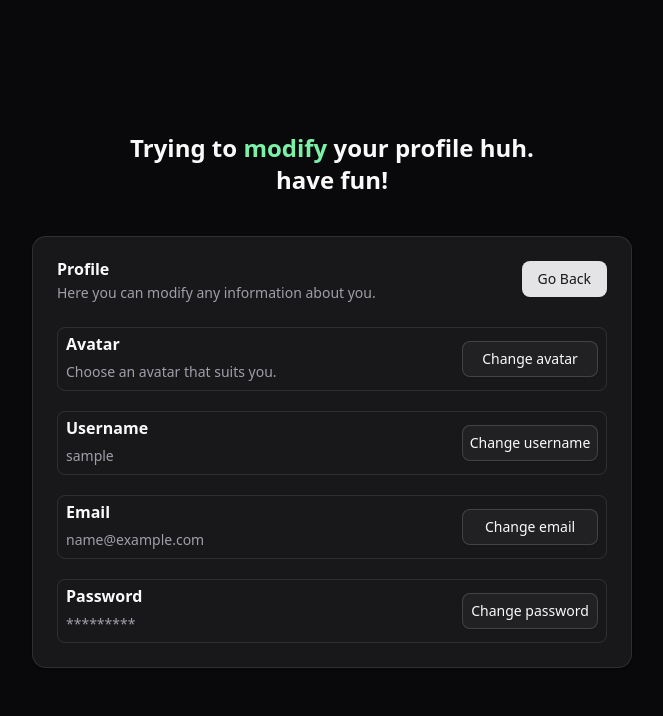
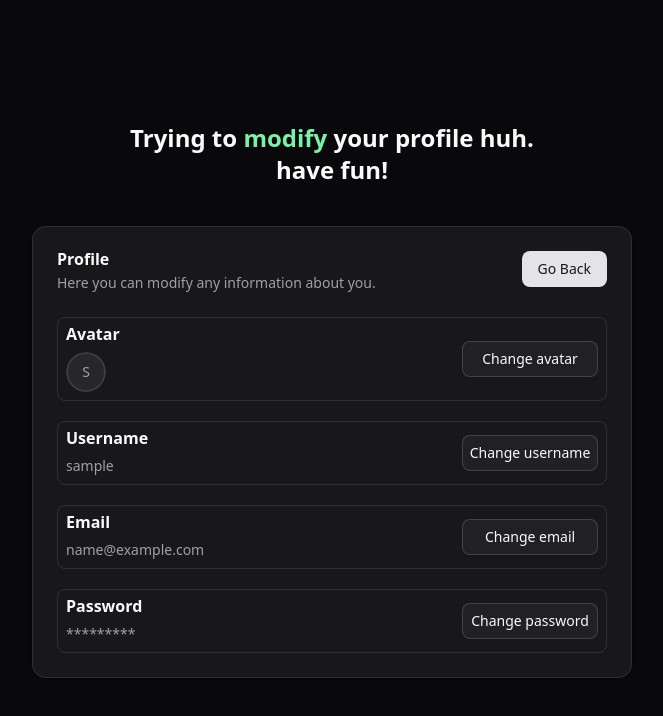
Before and after one commit to m3gezz/ChatWave, a React (Vite) app in the folder frontend/: page /user/profile in a window 1280 px wide. Shown: the top 716 px of the page, without its empty margins (308-971 px from the left). Built offline with nearby package versions, Linux system fonts and the light colour scheme; sample sign-in values are in the browser's storage.

Commit message:
fixing some issues

```diff
--- a/frontend/src/components/custom/AvatarEdit.jsx
+++ b/frontend/src/components/custom/AvatarEdit.jsx
@@ -13,10 +13,12 @@ import { useForm } from "react-hook-form";
 import { useMainContext } from "../../contexts/MainContext";
 import Spinner from "./Spinner";
 import { Client } from "../../axios/axios";
+import { useNavigate } from "react-router-dom";
 
 export default function AvatarEdit() {
   const { user, token, handleUser } = useMainContext();
   const [loading, setLoading] = useState(false);
+  const navigate = useNavigate();
 
   const form = useForm({ defaultValues: { avatar: user.avatar } });
   const selectedAvatar = form.watch("avatar");
@@ -31,6 +33,7 @@ export default function AvatarEdit() {
         headers: { Authorization: `Bearer ${token}` },
       });
       handleUser(response.data);
+      navigate("/user");
     } catch (err) {
       console.error(err);
     } finally {
@@ -64,7 +67,7 @@ export default function AvatarEdit() {
                     alt={`AV ${index}`}
                     className={`cursor-pointer w-10 h-10 bg-foreground rounded-full ${
                       selectedAvatar == avatar &&
-                      "border-2 border-muted-foreground"
+                      "border-3 border-muted-foreground"
                     }`}
                   />
                 </label>
@@ -82,7 +85,7 @@ export default function AvatarEdit() {
                 htmlFor={`no-avatar`}
                 className={`cursor-pointer flex items-center justify-center bg-foreground text-background w-10 h-10 rounded-full ${
                   selectedAvatar === "none" &&
-                  "border-2 border-muted-foreground"
+                  "border-3 border-muted-foreground"
                 }`}
               >
                 {initial}
--- a/frontend/src/components/custom/EmailEdit.jsx
+++ b/frontend/src/components/custom/EmailEdit.jsx
@@ -17,10 +17,12 @@ import Error from "./Error";
 import { useState } from "react";
 import Spinner from "./Spinner";
 import { Client } from "../../axios/axios";
+import { useNavigate } from "react-router-dom";
 
 export default function EmailEdit() {
   const { user, token, handleUser } = useMainContext();
   const [loading, setLoading] = useState(false);
+  const navigate = useNavigate();
 
   const form = useForm({
     resolver: zodResolver(emailSchema),
@@ -38,6 +40,7 @@ export default function EmailEdit() {
         headers: { Authorization: `Bearer ${token}` },
       });
       handleUser(response.data);
+      navigate("/user");
     } catch (err) {
       const errors = err.response?.data?.errors;
 
--- a/frontend/src/components/custom/PasswordEdit.jsx
+++ b/frontend/src/components/custom/PasswordEdit.jsx
@@ -17,10 +17,12 @@ import Error from "./Error";
 import { useState } from "react";
 import Spinner from "./Spinner";
 import { Client } from "../../axios/axios";
+import { useNavigate } from "react-router-dom";
 
 export default function PasswordEdit() {
   const { user, token, handleUser } = useMainContext();
   const [loading, setLoading] = useState(false);
+  const navigate = useNavigate();
 
   const form = useForm({
     resolver: zodResolver(passwordsSchema),
@@ -38,6 +40,7 @@ export default function PasswordEdit() {
         headers: { Authorization: `Bearer ${token}` },
       });
       handleUser(response.data);
+      navigate("/user");
     } catch (err) {
       const errors = err.response?.data?.errors;
 
--- a/frontend/src/components/custom/UsernameEdit.jsx
+++ b/frontend/src/components/custom/UsernameEdit.jsx
@@ -17,10 +17,12 @@ import Error from "./Error";
 import { useState } from "react";
 import Spinner from "./Spinner";
 import { Client } from "../../axios/axios";
+import { useNavigate } from "react-router-dom";
 
 export default function UsernameEdit() {
   const { user, token, handleUser } = useMainContext();
   const [loading, setLoading] = useState(false);
+  const navigate = useNavigate();
 
   const form = useForm({
     resolver: zodResolver(usernameSchema),
@@ -38,6 +40,7 @@ export default function UsernameEdit() {
         headers: { Authorization: `Bearer ${token}` },
       });
       handleUser(response.data);
+      navigate("/user");
     } catch (err) {
       const errors = err.response?.data?.errors;
 
--- a/frontend/src/pages/user/Profile.jsx
+++ b/frontend/src/pages/user/Profile.jsx
@@ -1,4 +1,5 @@
 import React from "react";
+import { Avatar, AvatarFallback, AvatarImage } from "@/components/ui/avatar";
 import {
   Card,
   CardAction,
@@ -19,6 +20,7 @@ import AvatarEdit from "../../components/custom/AvatarEdit";
 
 export default function Profile() {
   const { user } = useMainContext();
+  const initial = user.username.charAt(0).toUpperCase();
 
   return (
     <main className="flex flex-col gap-10 min-h-screen select-none justify-center items-center">
@@ -44,7 +46,12 @@ export default function Profile() {
               <div className="space-y-2.5">
                 <CardTitle>Avatar</CardTitle>
                 <CardDescription>
-                  Choose an avatar that suits you.
+                  <Avatar className={"w-10 h-10"}>
+                    <AvatarImage src={user.avatar} />
+                    <AvatarFallback className={"border-2"}>
+                      {initial}
+                    </AvatarFallback>
+                  </Avatar>
                 </CardDescription>
               </div>
               <Dialog>
```
